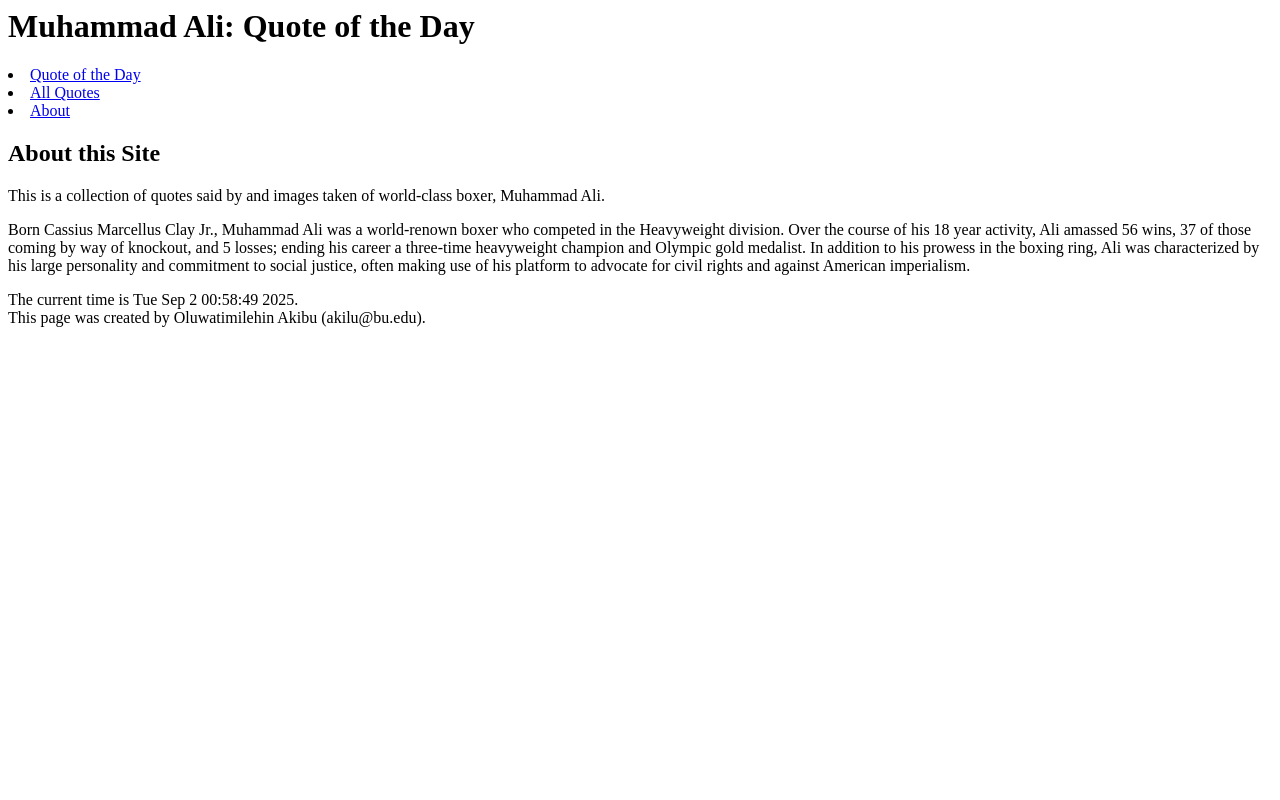
After one commit to softdevintraining/cs412, a Django app: page /quotes/about in a window 1280 px wide. The commit adds this page. Run offline with Django 5.2, Linux system fonts and the light colour scheme.

Commit message:
Created about.html and base.html, altered quote and show_all pages to extend the base.html code.

```diff
--- /dev/null
+++ b/quotes/templates/quotes/about.html
@@ -0,0 +1,17 @@
+<!-- quotes/templates/quotes/about.html -->
+
+{% extends 'quotes/base.html' %}
+{% load static %}
+
+{% block content %}
+   <h2>About this Site</h2>
+
+   <p>This is a collection of quotes said by and images taken of world-class boxer, Muhammad Ali.</p>
+
+   <p>Born Cassius Marcellus Clay Jr., Muhammad Ali was a world-renown boxer who competed in the Heavyweight
+    division. Over the course of his 18 year activity, Ali amassed 56 wins, 37 of those coming by way of knockout,
+    and 5 losses; ending his career a three-time heavyweight champion and Olympic gold medalist. In addition to his prowess in
+    the boxing ring, Ali was characterized by his large personality and commitment to social justice, often making
+    use of his platform to advocate for civil rights and against American imperialism.
+   </p>
+{% endblock %}
--- /dev/null
+++ b/quotes/templates/quotes/base.html
@@ -0,0 +1,23 @@
+<!-- quotes/templates/quotes/base.html -->
+
+{% load static %}
+<html>
+    <head>
+        <title>Muhammad Ali: Quote of the Day</title>
+    </head>
+    <body>
+        <h1>Muhammad Ali: Quote of the Day</h1>
+        <nav>
+            <li><a href="{% url 'main_page'%}">Quote of the Day</a></li>
+            <li><a href="{% url 'show_all' %}">All Quotes</a></li>
+            <li><a href="{% url 'about' %}">About</a></li>
+        </nav>
+
+    {% block content %}
+    {% endblock %}
+    </body>
+    <footer>
+        The current time is {{time}}. <br>
+        This page was created by Oluwatimilehin Akibu (akilu@bu.edu).
+    </footer>
+</html>
--- a/quotes/urls.py
+++ b/quotes/urls.py
@@ -9,5 +9,6 @@ urlpatterns = [
     # path(r'', views.home, name="home")
     path(r'', views.main_page, name="main_page"),
     path(r'quote', views.main_page, name="main_page"),
-    path(r'show_all', views.show_all, name="show_all")
+    path(r'show_all', views.show_all, name="show_all"),
+    path(r'about', views.about, name="about"),
 ]
--- a/quotes/views.py
+++ b/quotes/views.py
@@ -30,7 +30,7 @@ image_names = [
 
 # Create your views here.
 def main_page(request):
-    '''Respond to the URL '', delegate work to template'''
+    '''Respond to the URLs '' and '/quote', delegate work to template'''
 
     template_name = 'quotes/quote.html'
 
@@ -55,3 +55,13 @@ def show_all(request):
         "all_images": image_names,
     }
     return render(request, template_name, context)
+
+def about(request):
+    '''Respond to the URL 'about', delegate work to template'''
+
+    template_name = 'quotes/about.html'
+
+    context = {
+        "time": time.ctime(),
+    }
+    return render(request, template_name, context)
```
Also changed, not shown: quotes/templates/quotes/quote.html (+7 -10 lines), quotes/templates/quotes/show_all.html (+6 -9 lines).
